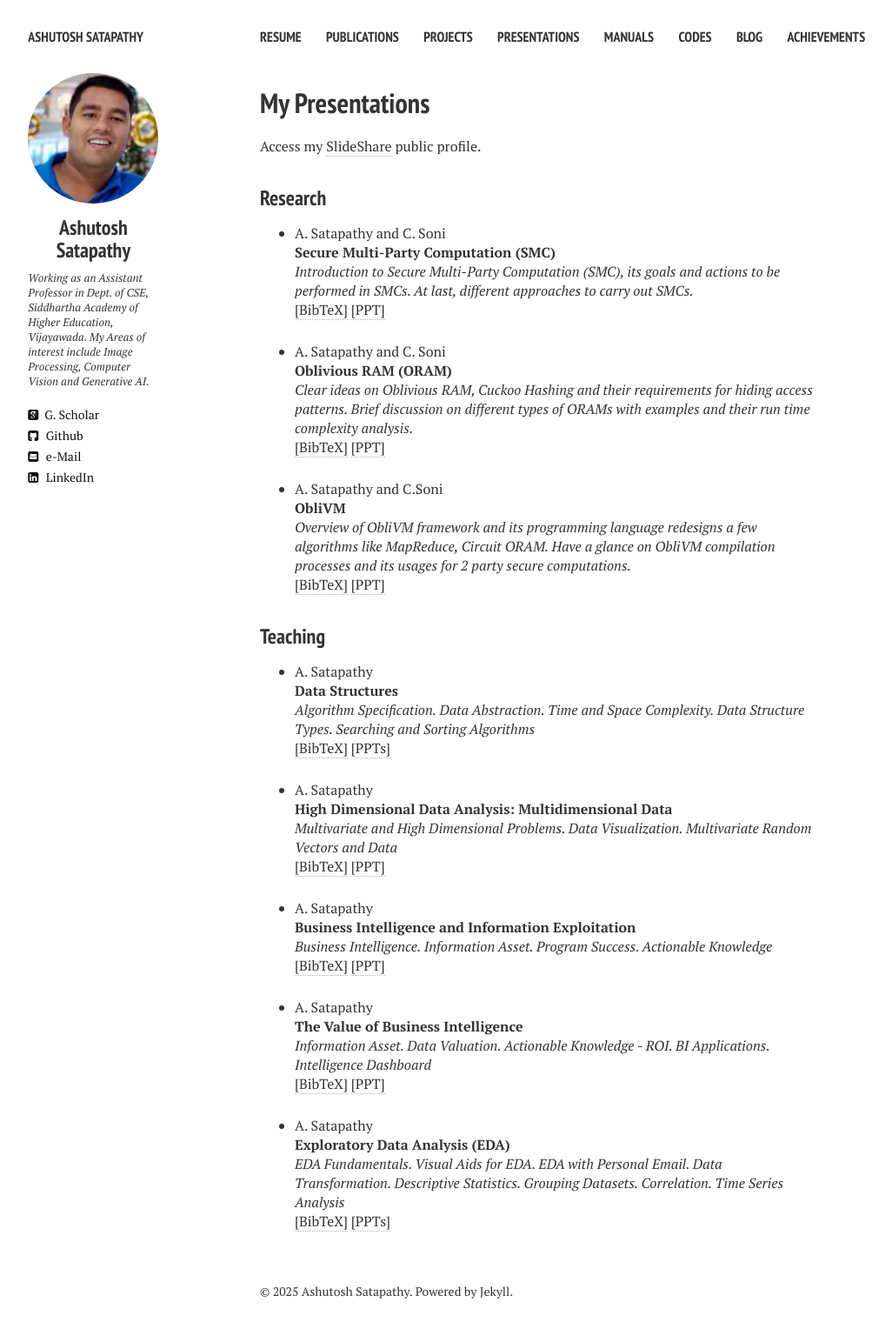
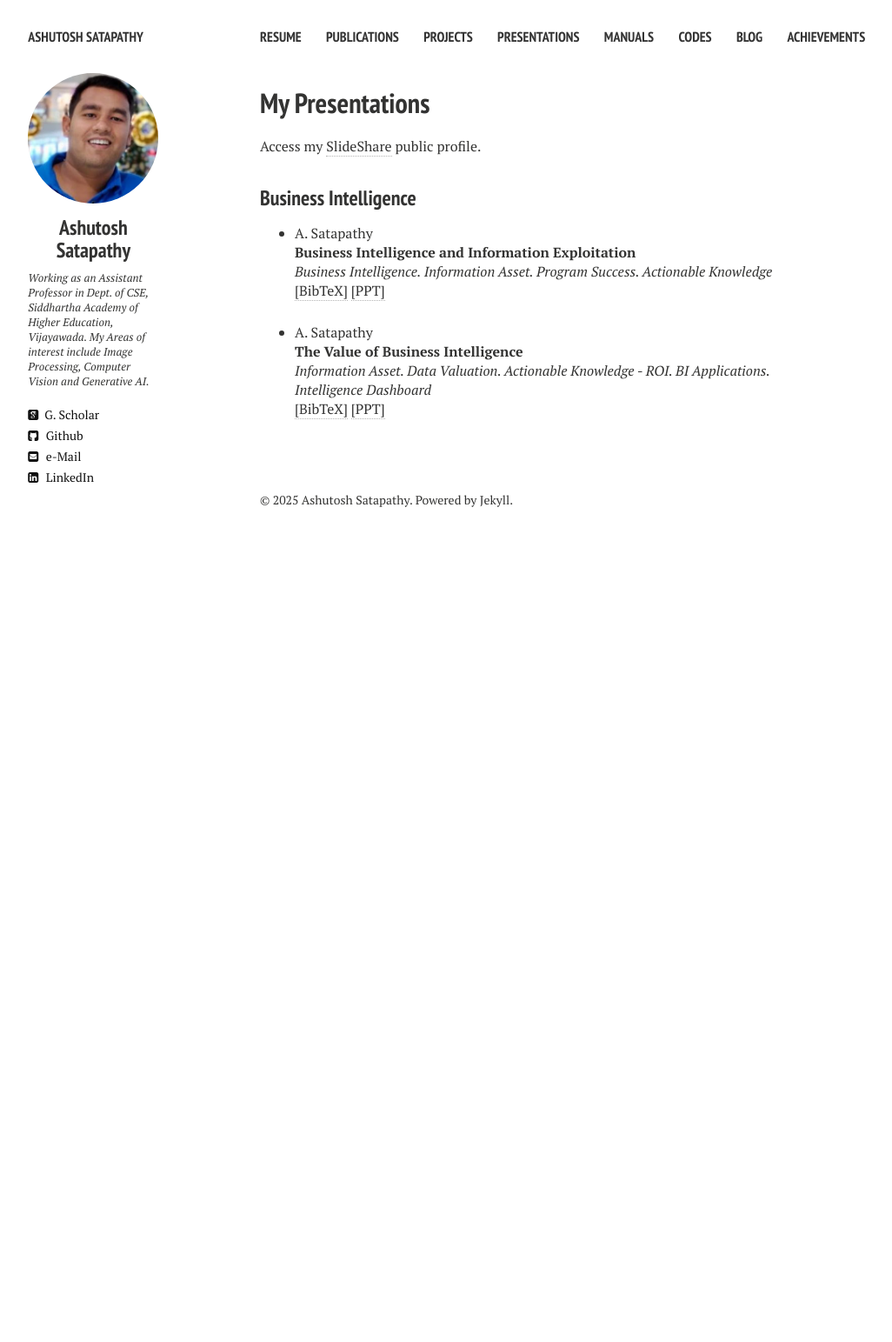
Before and after one commit to ashutoshsatapathy1990/ashutoshsatapathy1990.github.io, a Jekyll site: the page built from presentations-BI.md, in a window 1280 px wide. Shown: the whole page at 87% size, without its empty margins (21-1047 px from the left). Built offline with Jekyll 4.4.1, drawn with Linux system fonts in a browser that asks for light colours; nearby versions of some CDN libraries; after the commit the page ends 900 px from its top, so only the background shows below that.

Commit message:
Update presentations-BI.html

```diff
--- a/_layouts/presentations-BI.html
+++ b/_layouts/presentations-BI.html
@@ -80,126 +80,8 @@ div.bibtex pre { font-size: 75%; overflow: auto;  width: 100%; padding: 0em 0em;
     <div class="article-wrap">
       {{ content }}
 
-
-
-<h3 style="margin-bottom:0px;padding-top:10px;">Research</h3>
+<h3 style="margin-bottom:0px;padding-top:10px;">Business Intelligence</h3>
 <ul class="biblist">
-
-<!-- Item: ashutosh2017pc -->
-<li ><p>
-A. Satapathy and C. Soni
-<br><b>Secure Multi-Party Computation (SMC)</b><br>
-<i>Introduction to Secure Multi-Party Computation (SMC), its goals and actions to be performed in SMCs. At last, different approaches to carry out SMCs.</i>
-<br />
-<a href="javascript:toggleBibtex('ashutosh2017pc')">[BibTeX]</a>
-<a href="https://www.slideshare.net/secret/maLOW7R627sbW9">[PPT]</a>
-</p>
-<div id="bib_ashutosh2017pc" class="bibtex noshow">
-<pre>
-@unpublished{ashutosh2017pc,
-author = {A. Satapathy and C. Soni},
-title= {Secure Multi-Party Computation (SMC)},
-note= {Information and Communication Laboratory, ITRI-Taiwan},
-month = {June},
-year = {2017}
-}
-</pre>
-</div>
-</li>
-
-    <!-- Item: ashutosh2017pb -->
-    <li ><p>
-    A. Satapathy and C. Soni
-    <br><b>Oblivious RAM (ORAM)</b><br>
-<i>Clear ideas on Oblivious RAM, Cuckoo Hashing and their requirements for hiding access patterns.
-	Brief discussion on different types of ORAMs with examples and their run time complexity analysis.</i>
-<br />
-    <a href="javascript:toggleBibtex('ashutosh2017pb')">[BibTeX]</a>
-    <a href="https://www.slideshare.net/secret/IThyXGUIic7yJP">[PPT]</a>
-</p>
-<div id="bib_ashutosh2017pb" class="bibtex noshow">
-<pre>
-@unpublished{ashutosh2017pb,
-author = {A. Satapathy and C. Soni},
-title= {Oblivious RAM (ORAM)},
-note= {Information and Communication Laboratory, ITRI-Taiwan},
-month = {July},
-year = {2017}
-}
-</pre>
-</div>
-</li>
-
-
-<!-- Item: ashutosh2017pa -->
-<li ><p>
-A. Satapathy and C.Soni
-<br><b>ObliVM</b><br>
-<i>Overview of ObliVM framework and its programming language redesigns a few algorithms like MapReduce, Circuit ORAM. Have a glance on ObliVM compilation processes and its usages for 2 party secure computations.</i>
-<br />
-<a href="javascript:toggleBibtex('ashutosh2017pa')">[BibTeX]</a>
-<a href="https://www.slideshare.net/secret/45jzvl0QH206A" target="_blank">[PPT]</a>
-</p>
-<div id="bib_ashutosh2017pa" class="bibtex noshow">
-<pre>
-@unpublished{ashutosh2017pa,
-author = {A. Satapathy and C. Soni},
-title= {ObliVM},
-note= {Information and Communication Laboratory, ITRI-Taiwan},
-month = {July},
-year = {2017}
-}
-</pre>
-</div>
-</li>
-      </ul  >
-
-<h3 style="margin-bottom:0px;padding-top:10px;">Teaching</h3>
-<ul class="biblist">
-
-<!-- Item: ashutosh2024asdc -->
-<li ><p>
-A. Satapathy
-<br><b>Data Structures</b><br>
-<i>Algorithm Specification. Data Abstraction. Time and Space Complexity. Data Structure Types. Searching and Sorting Algorithms</i>
-<br />
-<a href="javascript:toggleBibtex('ashutosh2024asdc')">[BibTeX]</a>
-<a href="../presentations-DS/">[PPTs]</a>
-</p>
-<div id="bib_ashutosh2024asdc" class="bibtex noshow">
-<pre>
-@misc{satapathy2024ds,
-  author       = {Ashutosh Satapathy},
-  title        = {Data Structures Lecture Slides},
-  year         = {2024},
-  month        = aug,
-  institution  = {Department of CSE, Velagapudi Ramakrishna Siddhartha Engineering College},
-  address      = {Vijayawada, India}
-}
-</pre>
-</div>
-</li>
-<!-- Item: ashutosh2022asdc -->
-<li ><p>
-A. Satapathy
-<br><b>High Dimensional Data Analysis: Multidimensional Data</b><br>
-<i>Multivariate and High Dimensional Problems. Data Visualization. Multivariate Random Vectors and Data</i>
-<br />
-<a href="javascript:toggleBibtex('ashutosh2022asdc')">[BibTeX]</a>
-<a href="https://www.slideshare.net/AshutoshSatapathy4/multidimensionaldatapdf">[PPT]</a>
-</p>
-<div id="bib_ashutosh2022asdc" class="bibtex noshow">
-<pre>
-@unpublished{ashutosh2022asdc,
-author = {A. Satapathy},
-title= {High Dimensional Data Analysis: Multidimensional Data},
-note= {Department of CSE, VRSEC-Vijayawada},
-month = {October},
-year = {2022}
-}
-</pre>
-</div>
-</li>
 
 <!-- Item: ashutosh2024asdd -->
 <li ><p>
@@ -212,12 +94,14 @@ A. Satapathy
 </p>
 <div id="bib_ashutosh2024asdd" class="bibtex noshow">
 <pre>
-@unpublished{ashutosh2024asdd,
-author = {A. Satapathy},
-title= {Business Intelligence and Information Exploitation},
-note= {Department of CSE, VRSEC-Vijayawada},
-month = {July},
-year = {2024}
+@misc{satapathy2024biie,
+  author       = {Ashutosh Satapathy},
+  title        = {Business Intelligence and Information Exploitation},
+  howpublished = {Lecture slides},
+  year         = {2024},
+  month        = jul,
+  institution  = {Velagapudi Ramakrishna Siddhartha Engineering College},
+  address      = {Vijayawada, India}
 }
 </pre>
 </div>
@@ -234,41 +118,20 @@ A. Satapathy
 </p>
 <div id="bib_ashutosh2024asde" class="bibtex noshow">
 <pre>
-@unpublished{ashutosh2024asde,
-author = {A. Satapathy},
-title= {The Value of Business Intelligence},
-note= {Department of CSE, VRSEC-Vijayawada},
-month = {August},
-year = {2024}
-}
-</pre>
-</div>
-</li>
-
-<!-- Item: ashutosh2024asdf -->
-<li ><p>
-A. Satapathy
-<br><b>Exploratory Data Analysis (EDA)</b><br>
-<i>EDA Fundamentals. Visual Aids for EDA. EDA with Personal Email. Data Transformation. Descriptive Statistics. Grouping Datasets. Correlation. Time Series Analysis</i>
-<br />
-<a href="javascript:toggleBibtex('ashutosh2024asdf')">[BibTeX]</a>
-<a href="../presentations-EDA/">[PPTs]</a>
-</p>
-<div id="bib_ashutosh2024asdf" class="bibtex noshow">
-<pre>
-@misc{satapathy2025eda,
+@misc{satapathy2024bivalue,
   author       = {Ashutosh Satapathy},
-  title        = {Exploratory Data Analysis (EDA) Lecture Slides},
-  year         = {2025},
+  title        = {The Value of Business Intelligence},
+  howpublished = {Lecture slides},
+  year         = {2024},
   month        = aug,
-  institution  = {Department of CSE, Siddhartha Academy of Higher Education (Deemed to be University)},
+  institution  = {Velagapudi Ramakrishna Siddhartha Engineering College},
   address      = {Vijayawada, India}
 }
 </pre>
 </div>
 </li>
 
-      </ul  >
+     </ul  >
 
     </div><!-- /.article-wrap -->
     {% if site.disqus_shortname and page.comments %}
```
